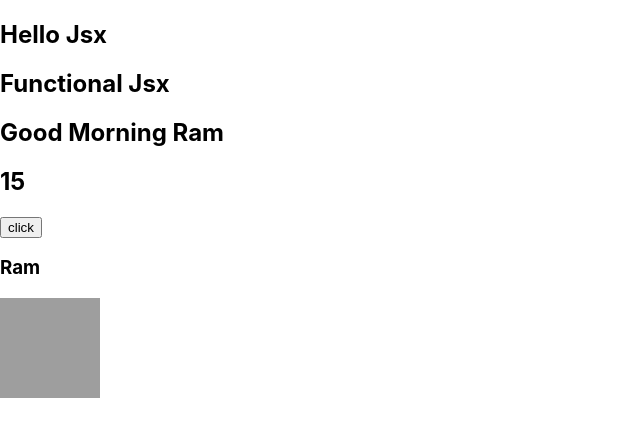
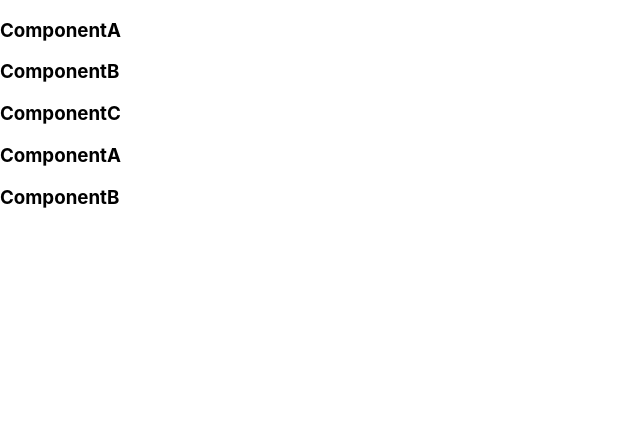
Before and after one commit to Deepika672/React-App, a React (Create React App) app: page / in a window 1280 px wide. Shown: the top 436 px of the page, without its empty margins (0-640 px from the left). Built offline with nearby package versions, Linux system fonts and the light colour scheme; grey boxes are pictures that could not be loaded.

Commit message:
Exports and imports

```diff
--- a/src/App.js
+++ b/src/App.js
@@ -4,8 +4,10 @@
 // import UnorderedList from "./components/functional/list/unordered/unordered-list";
 //import Card from "./components/functional/cards/card";
 //import Form from "./components/functional/forms/form";
-import Jsx from "./components/functional/jsx/jsx";
-import JsxFunctional from "./components/functional/jsx/jsxFunctional";
+//import Jsx from "./components/functional/jsx/jsx";
+//import JsxFunctional from "./components/functional/jsx/jsxFunctional";
+import ComponentA,{ComponentB,ComponentC} from "./components/functional/exports-imports/export";
+import Deepika,{ComponentB as Anu} from "./components/functional/exports-imports/export";
 
 function App() {
   return (
@@ -22,8 +24,13 @@ function App() {
       {/* <Card/>
       <br></br>
       <Form/> */}
-      <Jsx/>
-      <JsxFunctional/>
+      {/* <Jsx/>
+      <JsxFunctional/> */}
+      <ComponentA/>
+      <ComponentB/>
+      <ComponentC/>
+      <Deepika/>
+      <Anu/>
     </div>
   );
 }
--- /dev/null
+++ b/src/components/functional/exports-imports/export.js
@@ -0,0 +1,24 @@
+const ComponentA = () => {
+  return (
+    <div>
+      <h3>ComponentA</h3>
+    </div>
+  );
+};
+export default ComponentA;
+
+export const ComponentB = () => {
+  return (
+    <div>
+      <h3>ComponentB</h3>
+    </div>
+  );
+};
+
+export const ComponentC = () => {
+  return (
+    <div>
+      <h3>ComponentC</h3>
+    </div>
+  );
+};
```
